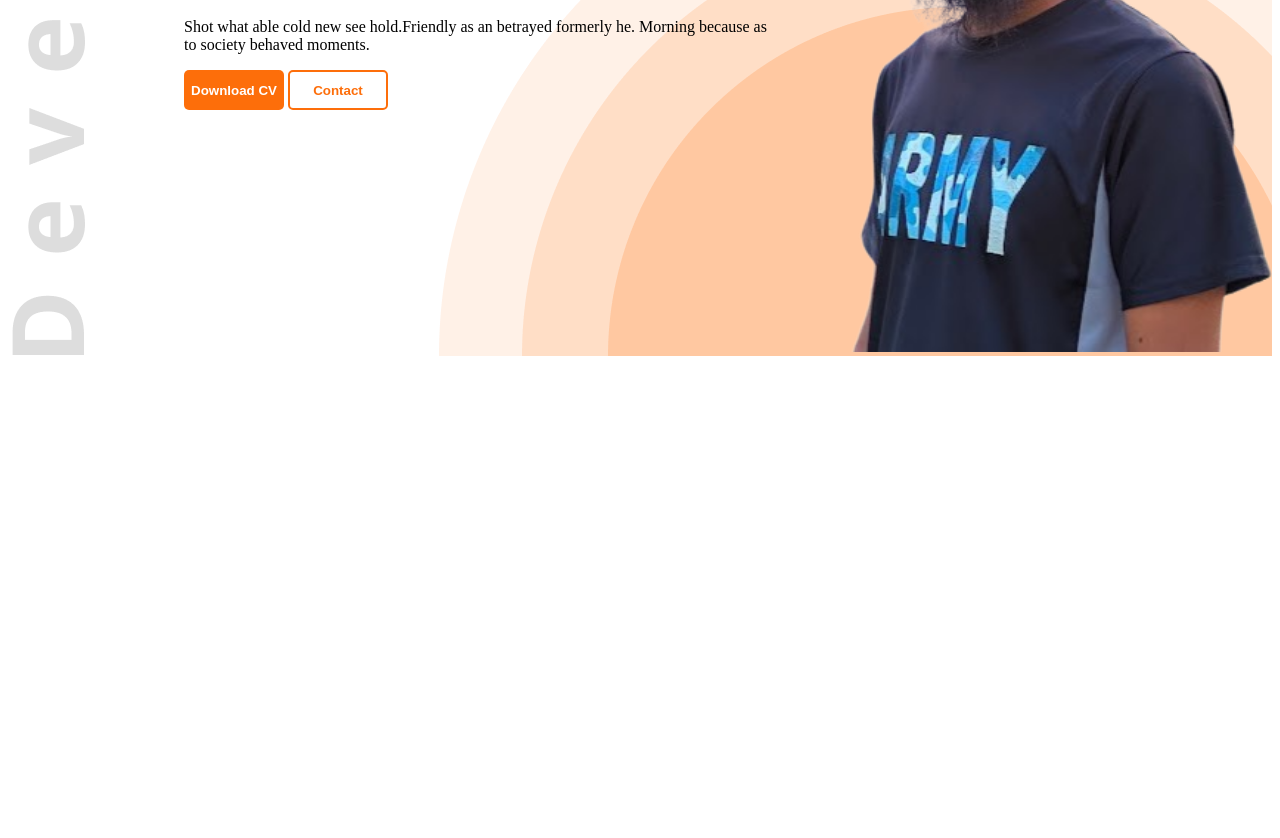
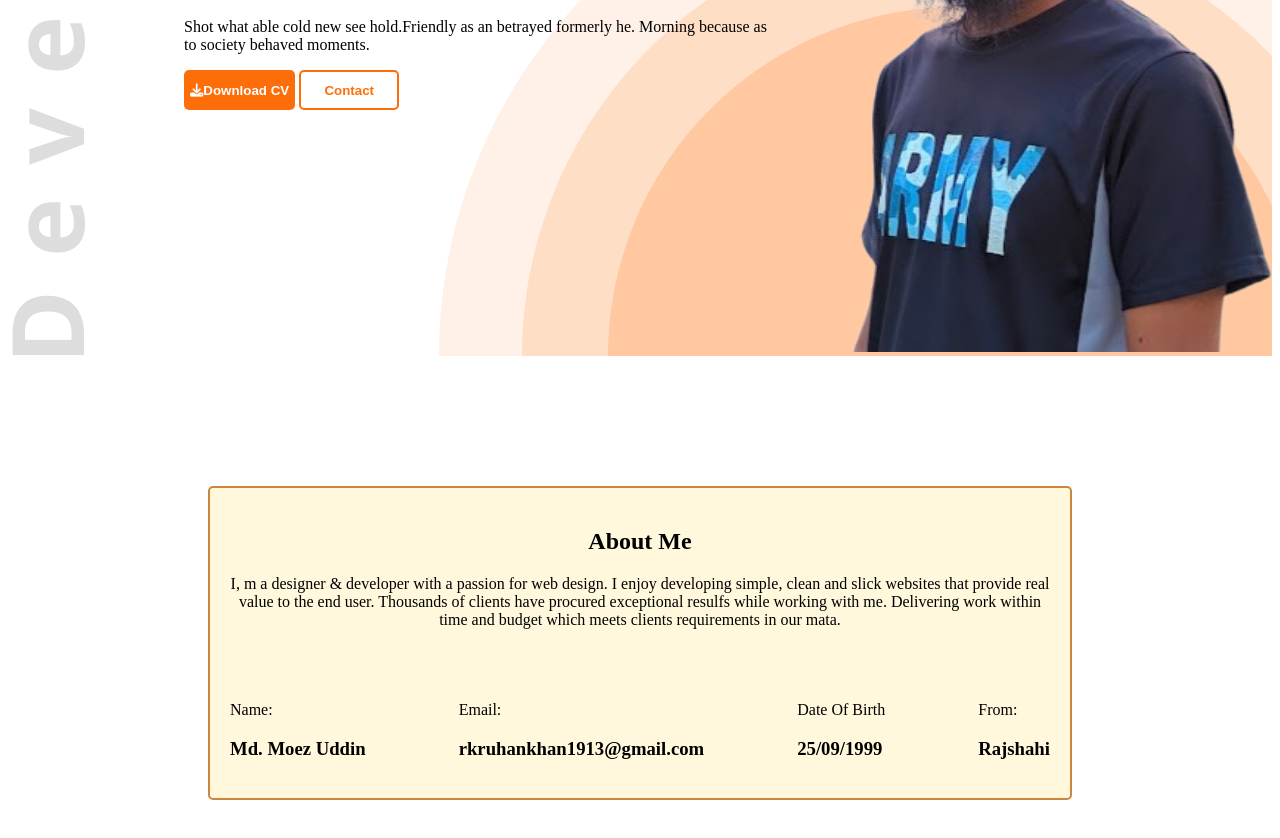
Before and after one commit to Moez1913/portfolio-practice, a plain HTML site: page index.html in a window 1280 px wide. Shown: the part 428-1266 px from the top of the page. Before the commit the page ends 800 px from the top, so only its background shows below. Drawn offline with Linux system fonts and the light colour scheme.

Commit message:
2nd commit

```diff
--- a/index.html
+++ b/index.html
@@ -9,6 +9,7 @@
     <link rel="preconnect" href="https://fonts.googleapis.com">
 <link rel="preconnect" href="https://fonts.gstatic.com" crossorigin>
 <link href="https://fonts.googleapis.com/css2?family=Open+Sans:ital,wght@0,300..800;1,300..800&display=swap" rel="stylesheet">
+<script src="https://kit.fontawesome.com/dcfface11d.js" crossorigin="anonymous"></script>
 </head>
 <body>
     <header class="banner">
@@ -34,7 +35,7 @@
                 <h1>Moez Uddin</h1>
                 <p>Shot what able cold new see hold.Friendly as an betrayed formerly he. Morning because as to society behaved moments.</p>
                 <div>
-                    <button class="common_btn">Download CV</button>
+                    <button class="common_btn" style=" width: auto;"><i class="fa-solid fa-download"></i>Download CV</button>
                     <button class="btn_contact">Contact</button>
                 </div>
 
@@ -43,7 +44,30 @@
         </div>
     </header>
     <main>
-
+        <section style="margin-left: 200px; margin-right: 200px;margin-top: 130px; margin-bottom: 130px; background-color: cornsilk; border: 2px solid peru; border-radius: 5px;">
+            <div style="text-align: center; padding: 20px;">
+                <h1>About Me</h1>
+                <p>I, m a designer & developer with a passion for web design. I enjoy developing simple, clean and slick websites that provide real value to the end user. Thousands of clients have procured exceptional resulfs while working with me. Delivering work within time and budget which meets clients requirements in our mata.</p>
+            </div>
+            <div style="display: flex; justify-content: space-between; align-items: center; padding: 20px;">
+                <div style="gap: 10px;">
+                    <p>Name:</p>
+                    <h3>Md. Moez Uddin</h3>
+                </div>
+                <div>
+                    <p>Email:</p>
+                    <h3>rkruhankhan1913@gmail.com</h3>
+                </div>
+                <div>
+                    <p>Date Of Birth</p>
+                    <h3> <data value="">25/09/1999</data></h3>
+                </div>
+                <div>
+                    <p>From:</p>
+                    <h3>Rajshahi</h3>
+                </div>
+            </div>
+        </section>
     </main>
     <footer>
 
--- a/styles/style.css
+++ b/styles/style.css
@@ -41,6 +41,10 @@
     border-radius: 5px;
  }
 
+ .common_btn:hover{
+    background-color: aquamarine;
+ }
+
  .banner_bottom_part{
     margin-left: 176px;
  }
@@ -53,6 +57,10 @@
     font-weight: bold;
     border: 2px solid #FD6E0A;
     border-radius: 5px;
+
+}
+.btn_contact:hover{
+    background-color: aquamarine;
 }
 
 .banner_parent{
```
